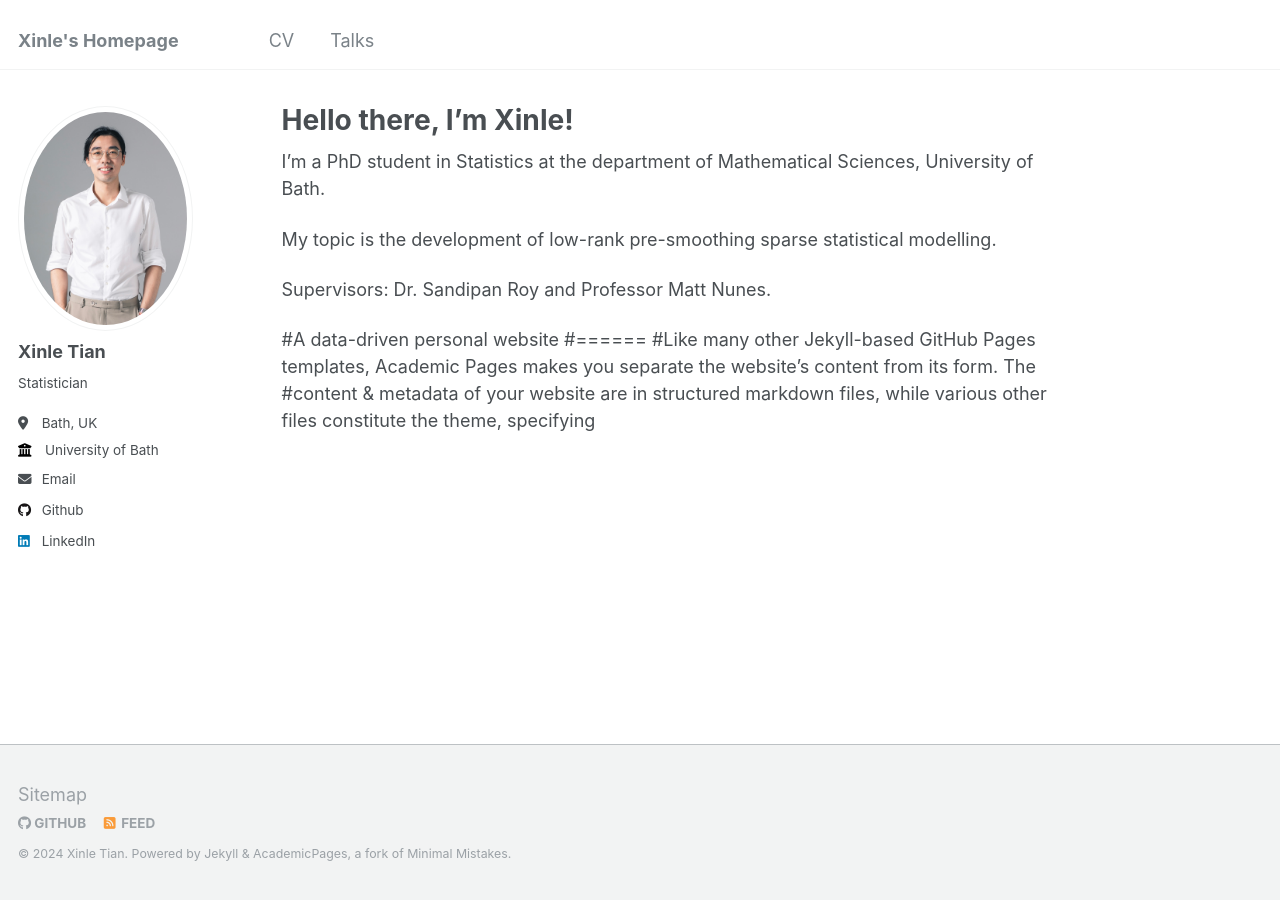
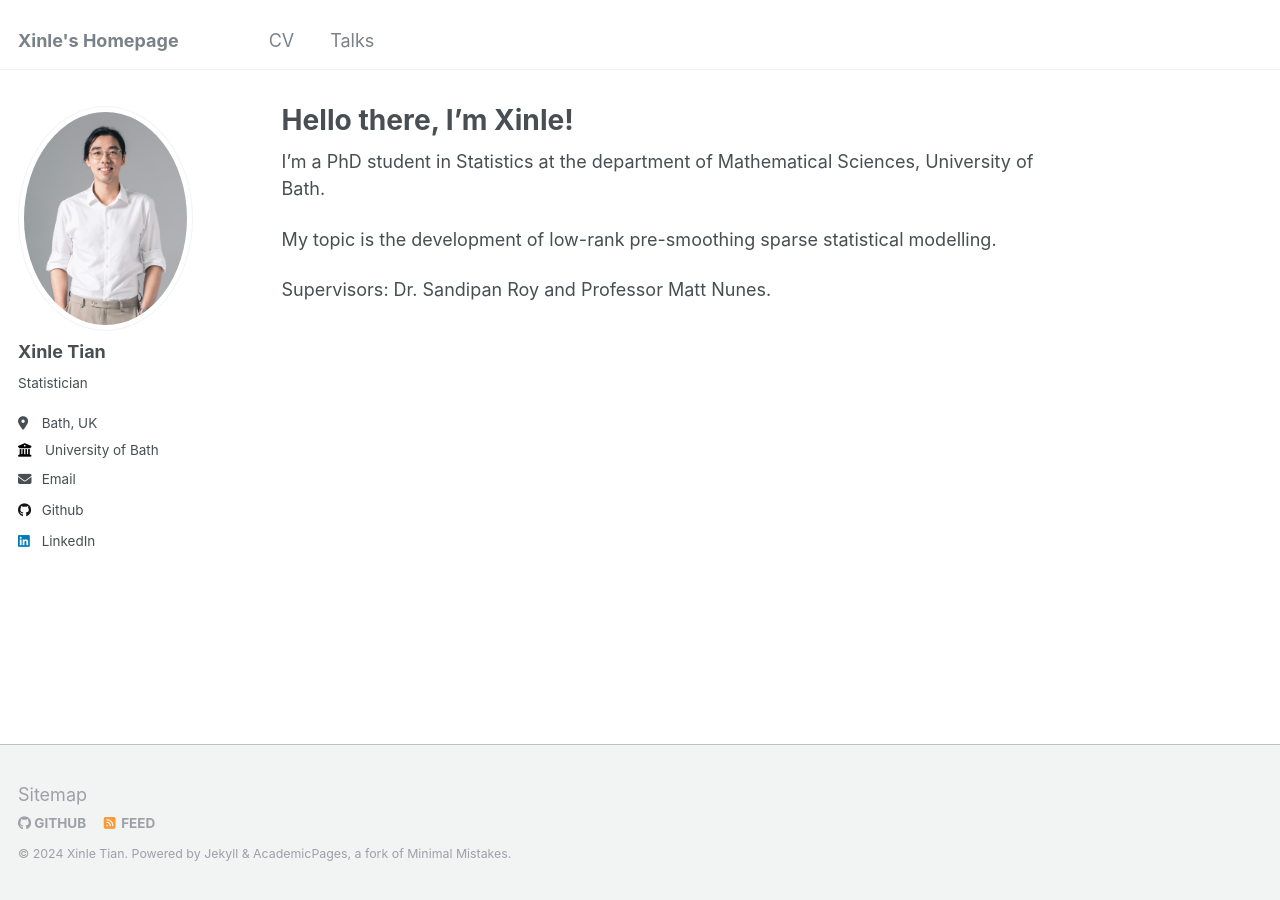
Before and after one commit to xinlet/xinlet.github.io, a Jekyll site: the page built from _pages/about.md, in a window 1280 px wide. Built offline with Jekyll 4.4.1, drawn with Linux system fonts in a browser that asks for light colours.

Commit message:
Update about.md

```diff
--- a/_pages/about.md
+++ b/_pages/about.md
@@ -12,7 +12,3 @@ I'm a PhD student in Statistics at the department of Mathematical Sciences, Univ
 My topic is the development of low-rank pre-smoothing sparse statistical modelling.
 
 Supervisors: Dr. Sandipan Roy and Professor Matt Nunes.
-
-#A data-driven personal website
-#======
-#Like many other Jekyll-based GitHub Pages templates, Academic Pages makes you separate the website's content from its form. The #content & metadata of your website are in structured markdown files, while various other files constitute the theme, specifying
```
